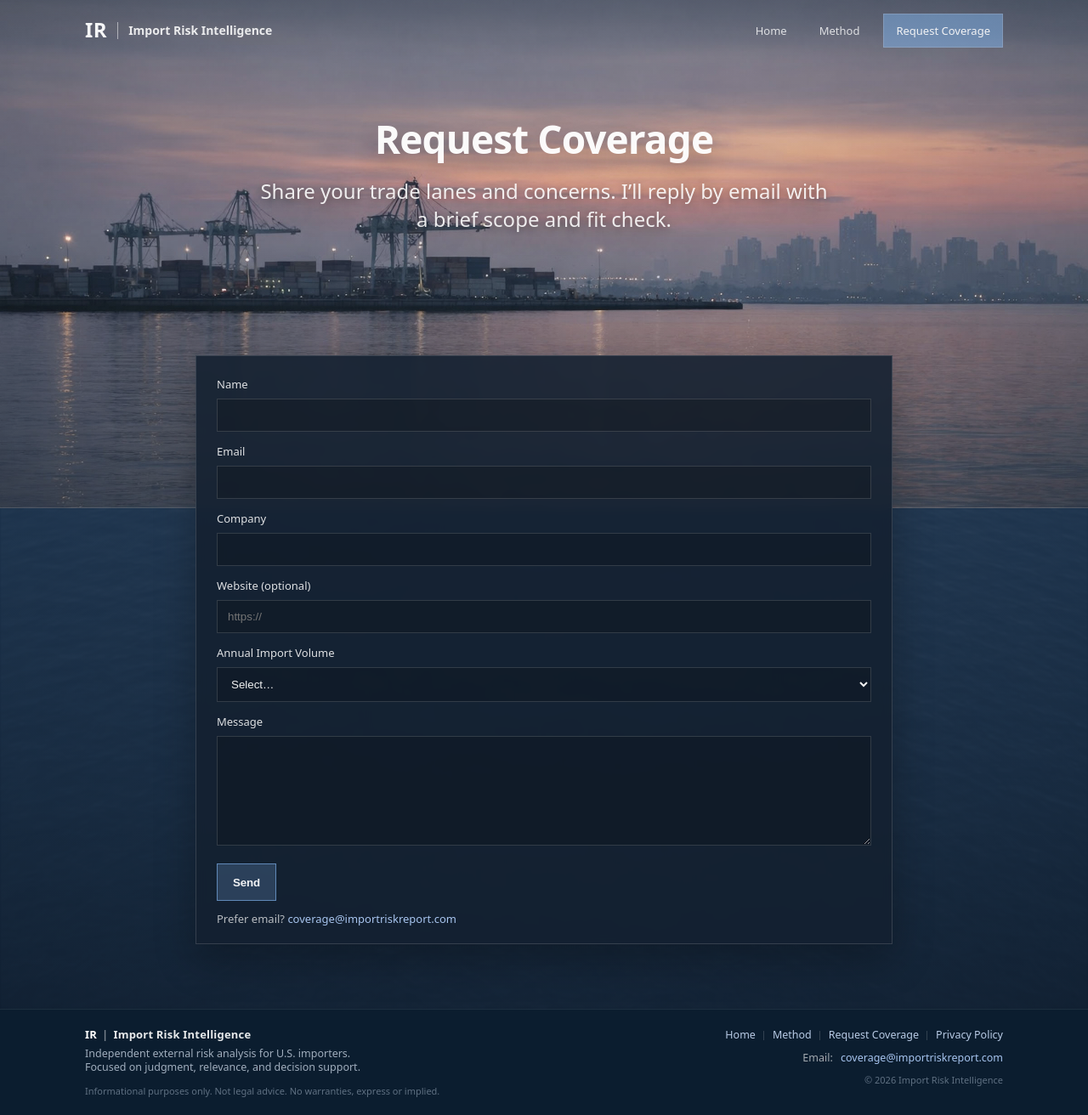
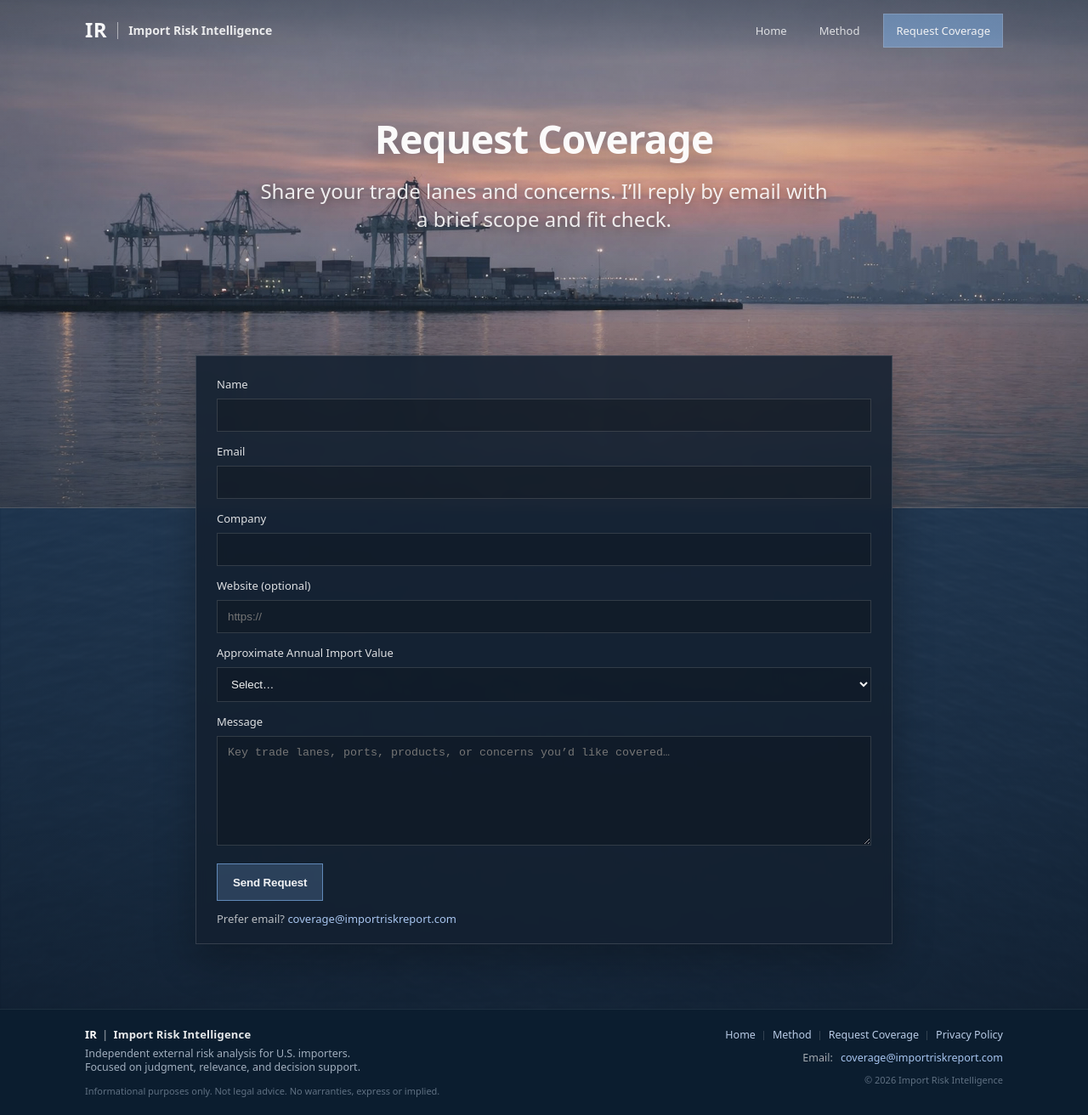
Before and after one commit to importrisk/import-risk-intelligence-site, a Jekyll site: the page built from contact.html, in a window 1280 px wide. Shown: the whole page at 85% size. Built offline with Jekyll 4.4.1, drawn with Linux system fonts in a browser that asks for light colours.

Commit message:
Update contact.html

```diff
--- a/contact.html
+++ b/contact.html
@@ -52,7 +52,7 @@ description: Contact Import Risk Intelligence.
         </div>
 
         <div class="cs-row">
-          <label class="cs-label" for="revenue">Annual Import Volume</label>
+          <label class="cs-label" for="revenue">Approximate Annual Import Value</label>
           <select class="cs-input" id="revenue" name="annual_revenue">
             <option value="">Select…</option>
             <option value="under_10m">Under $10M</option>
@@ -65,11 +65,17 @@ description: Contact Import Risk Intelligence.
 
         <div class="cs-row">
           <label class="cs-label" for="message">Message</label>
-  <textarea class="cs-textarea" id="message" name="message" rows="7" required></textarea>
+          <textarea
+            class="cs-textarea"
+            id="message"
+            name="message"
+            rows="7"
+            placeholder="Key trade lanes, ports, products, or concerns you’d like covered…"
+            required></textarea>
         </div>
 
         <div class="cs-actions">
-  <button class="cs-button" type="submit">Send</button>
+          <button class="cs-button" type="submit">Send Request</button>
 
           <p class="cs-direct">
             Prefer email?
```
Lines whose indentation alone changed are shown as unchanged.
